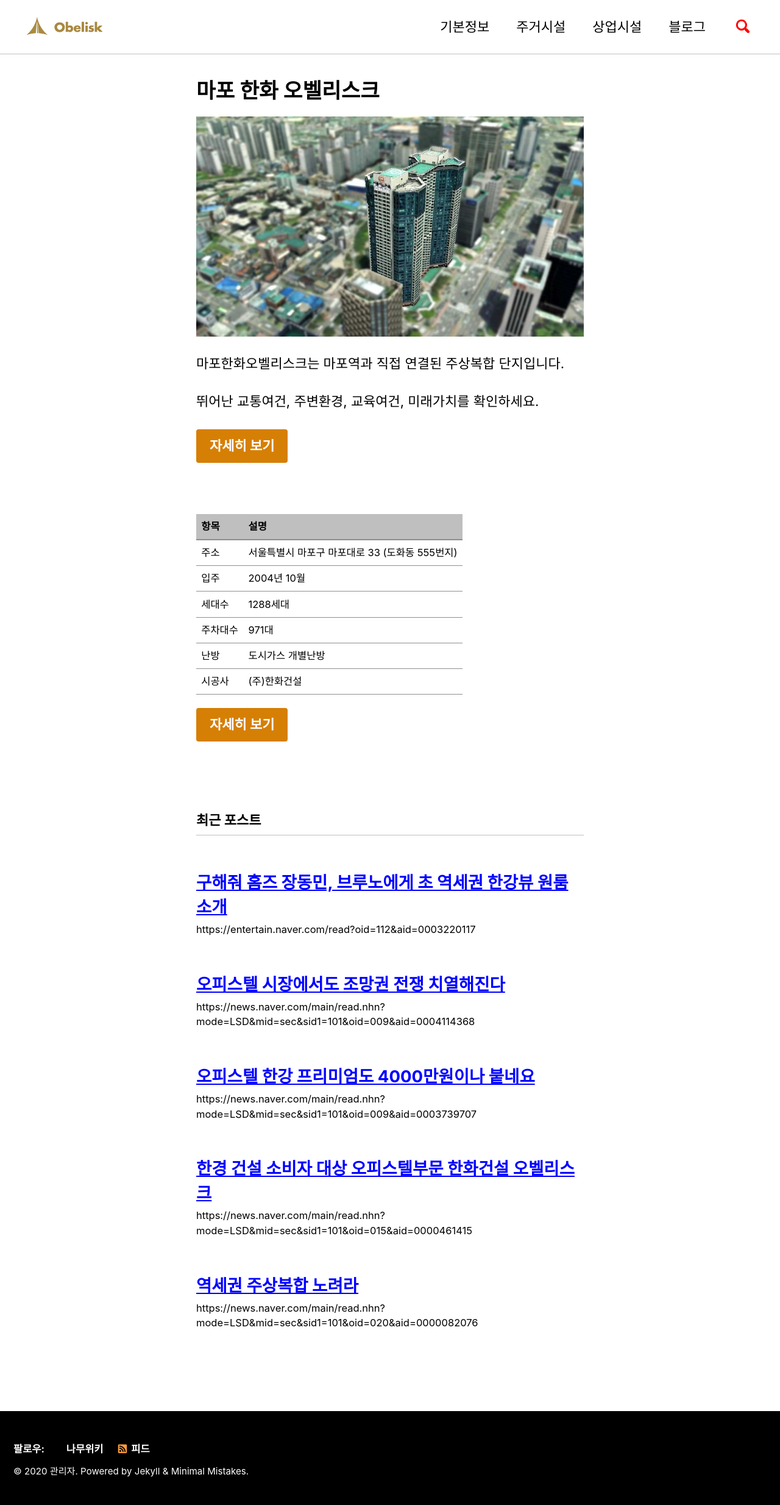
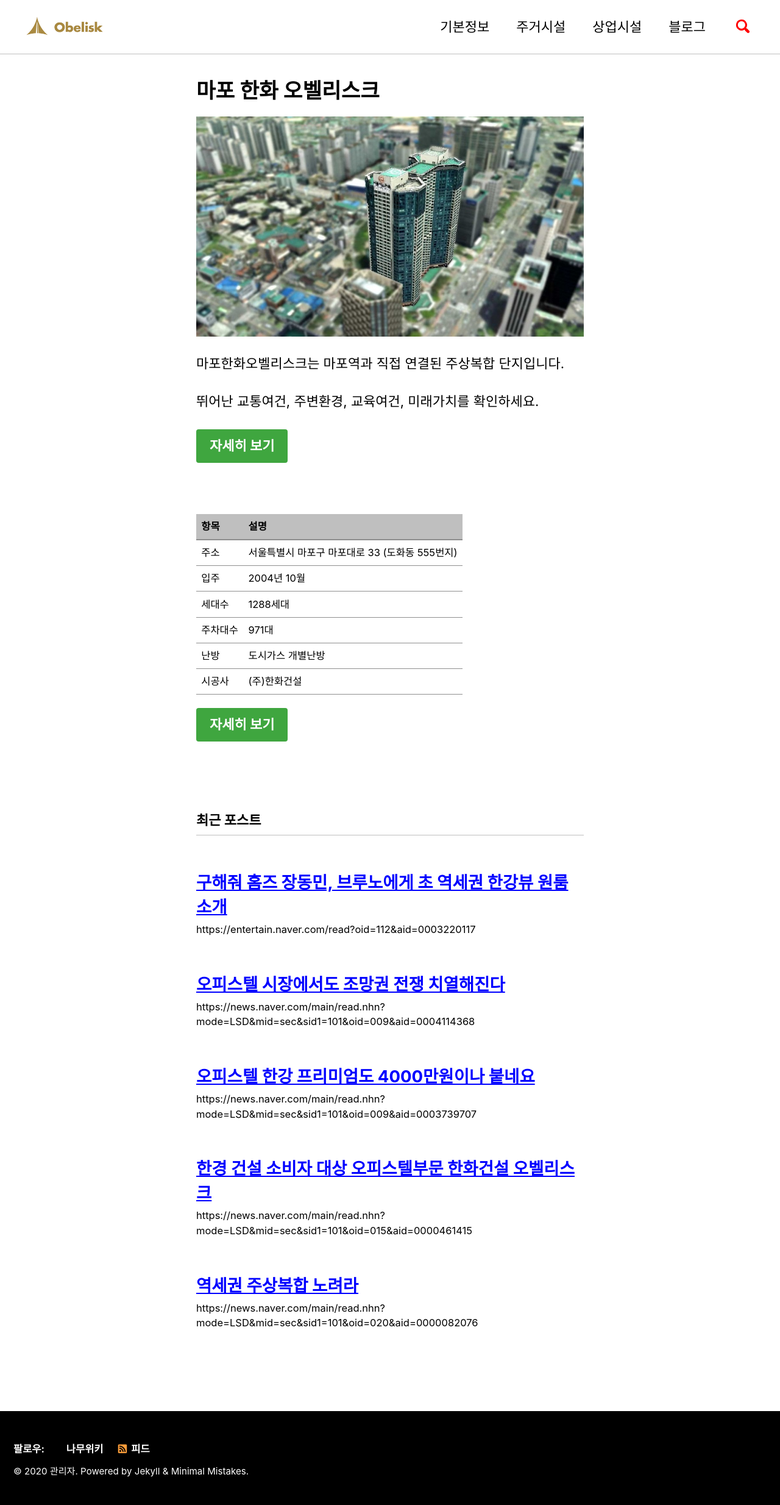
Before and after one commit to mapoobelisk/mapoobelisk.github.io, a Jekyll site: the page built from index.html, in a window 1280 px wide. Shown: the whole page at 61% size. Built offline with Jekyll 4.4.1, drawn with Linux system fonts in a browser that asks for light colours; cached includes are drawn as plain includes; the list of posts is cut into pages by our own code.

Commit message:
Revert "Update home.html"
This reverts commit 94796d8480c865b3b80bfe134838c432accf4c01.

```diff
--- a/_layouts/home.html
+++ b/_layouts/home.html
@@ -13,7 +13,7 @@
 
 <p>뛰어난 교통여건, 주변환경, 교육여건, 미래가치를 확인하세요.<p>
 
-<p><a href="/about/#입지" class="btn btn--warning btn--large">자세히 보기</a></p>
+<p><a href="/about/#입지" class="btn btn--success btn--large">자세히 보기</a></p>
 
 <div style="clear:both; height:50px;"> </div>
 
@@ -52,7 +52,7 @@
   </tbody>
 </table>
 
-<p><a href="/about/#사업개요" class="btn btn--warning btn--large">자세히 보기</a></p>
+<p><a href="/about/#사업개요" class="btn btn--success btn--large">자세히 보기</a></p>
 
 <div style="clear:both; height:50px;"> </div>
 
```
